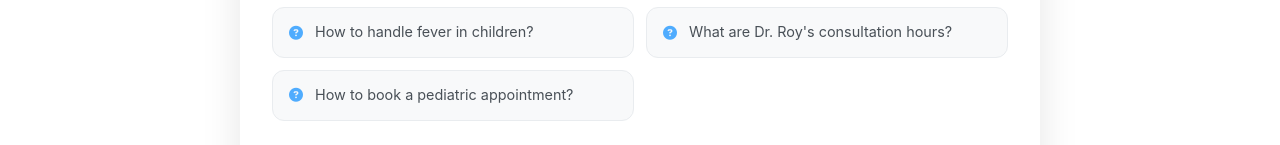
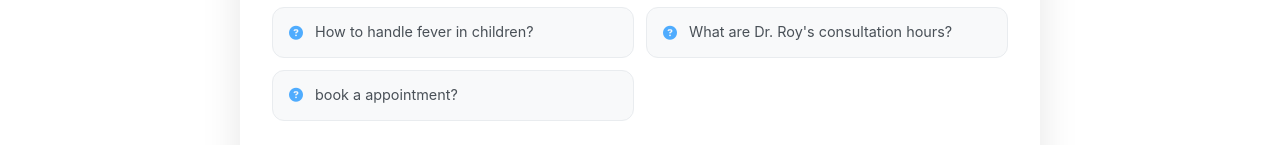
Before and after one commit to asharful70786/Doctor-website, a React (Vite) app in the folder client/: page /ai-doctor in a window 1280 px wide. Shown: the part 807-952 px from the top of the page. Built offline with nearby package versions, Linux system fonts and the light colour scheme.

Commit message:
improve for better ai result

```diff
--- a/client/src/components/Ask-Ai-Doctor.jsx
+++ b/client/src/components/Ask-Ai-Doctor.jsx
@@ -20,7 +20,7 @@ function Ask_Ai_Doctor() {
     "When should I bring my child for checkup?",
      "How to handle fever in children?",
     "What are Dr. Roy's consultation hours?",
-    "How to book a pediatric appointment?"
+    " book a appointment?"
   ];
 
   async function askAi() {
@@ -37,7 +37,7 @@ function Ask_Ai_Doctor() {
     setIsTyping(true);
 
     try {
-      let response = await fetch("http://localhost:5000/api/ask-doctor", {
+      let response = await fetch("https://doctor-website-server.vercel.app/api/ask-doctor", {
         method: "POST",
         headers: {
           "Content-Type": "application/json"
--- a/client/src/components/Contact.jsx
+++ b/client/src/components/Contact.jsx
@@ -36,7 +36,7 @@ const ContactUS = () => {
     setIsSubmitting(true);
     setSubmitStatus(null);
     try {
-      const res = await fetch("http://localhost:5000/api/sendMail", {
+      const res = await fetch("https://doctor-website-server.vercel.app/api/sendMail", {
         method: "POST",
         headers: { "Content-Type": "application/json" },
         body: JSON.stringify(formData),
```
